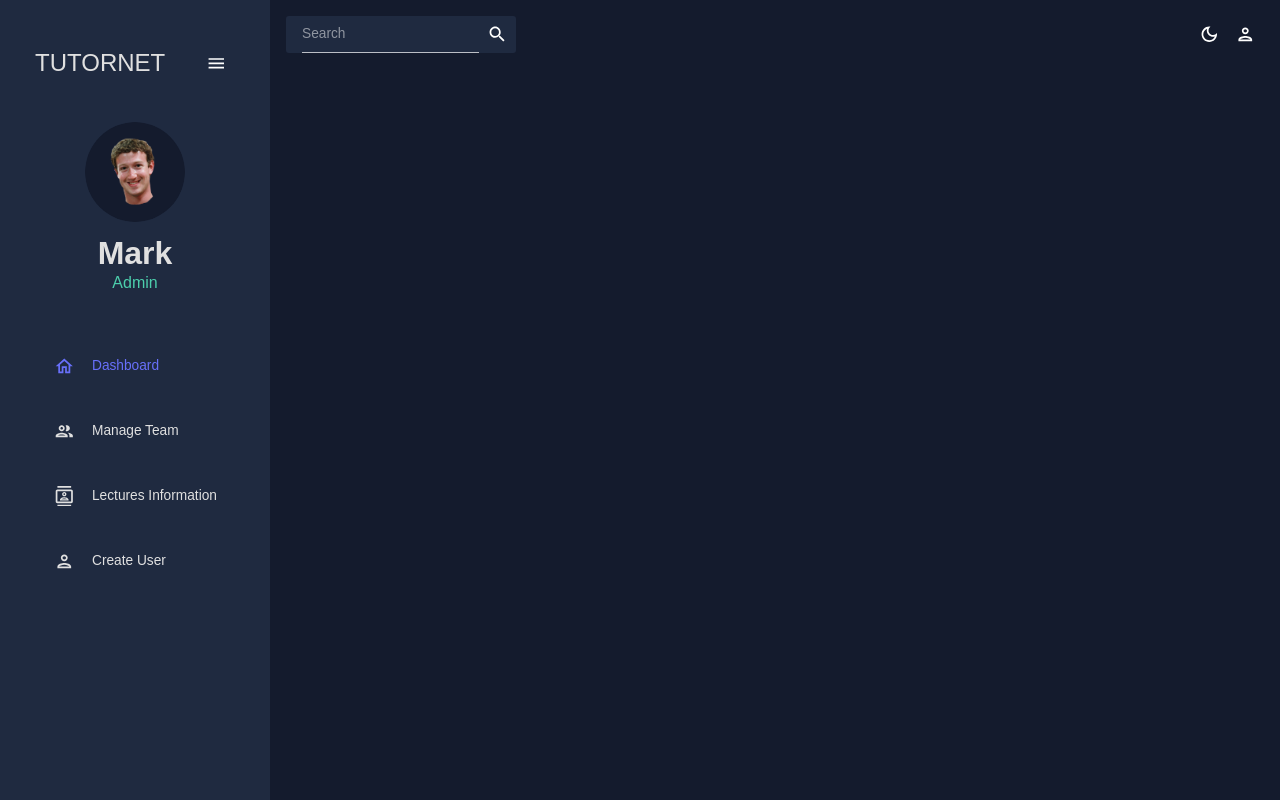
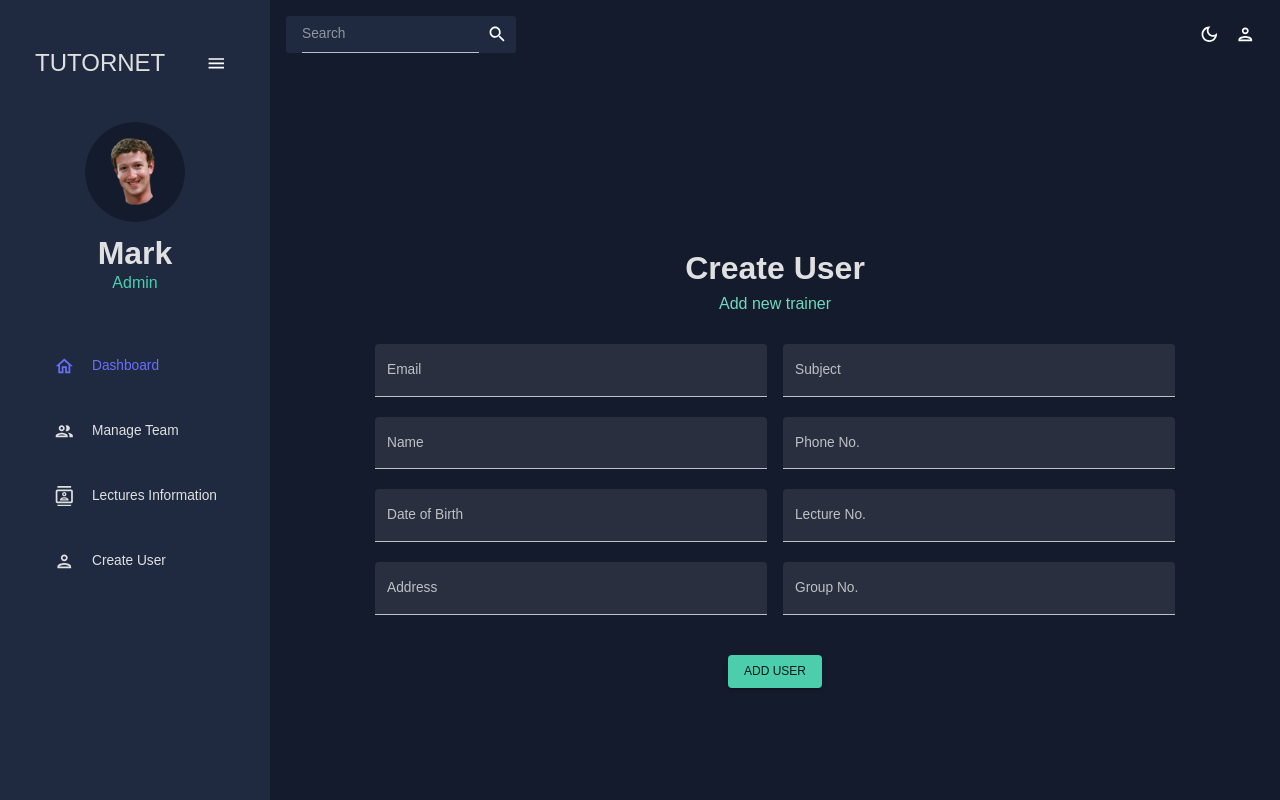
Before and after one commit to harmanjot2002/Dashboard, a React (Create React App) app: page /createUser in a window 1280 px wide. Built offline with nearby package versions, Linux system fonts and the light colour scheme.

Commit message:
Updated Dashboard

```diff
--- a/src/App.js
+++ b/src/App.js
@@ -10,6 +10,7 @@ import Form from "./scenes/form";
 import { CssBaseline, ThemeProvider } from "@mui/material";
 import { ColorModeContext, useMode } from "./theme";
 import Login from "./scenes/login";
+import CreateUser from './scenes/createUser'
 
 function App() {
     const [theme, colorMode] = useMode();
@@ -33,8 +34,8 @@ function App() {
                             <Routes>
                                 <Route path="/" element={<Dashboard />} />
                                 <Route path="/team" element={<Team />} />
-                                {/* <Route path="/contacts" element={<Contacts />} /> */}
                                 <Route path="/form" element={<Form />} />
+                                <Route path="/createUser" element={<CreateUser />} />
                             </Routes>
                         </main>
                     </div>
--- /dev/null
+++ b/src/scenes/createUser/index.jsx
@@ -0,0 +1,204 @@
+import React from "react";
+import Header from "../../components/Header";
+import { Divider, TextField, Button, Grid } from "@mui/material";
+import { useFormik } from "formik";
+import * as yup from "yup";
+import { useNavigate } from "react-router-dom";
+
+const CreateUser = () => {
+  const navigate = useNavigate();
+
+  const formik = useFormik({
+    initialValues: {
+      email: "",
+      password: "",
+      name: "",
+      dob: "",
+      address: "",
+      subject: "",
+      phoneNo: "",
+      lectureNo: "",
+      groupNo: "",
+    },
+    validationSchema: yup.object({
+      email: yup.string().email("Invalid email address").required("Required"),
+      password: yup.string().required("Required"),
+      name: yup.string().required("Required"),
+      dob: yup.string().required("Required"),
+      address: yup.string().required("Required"),
+      subject: yup.string().required("Required"),
+      phoneNo: yup.string().required("Required"),
+      lectureNo: yup.string().required("Required"),
+      groupNo: yup.string().required("Required"),
+    }),
+    onSubmit: (values) => {
+      console.log(values);
+      navigate("/");
+    },
+  });
+
+  return (
+    <div className="flex flex-col min-h-screen justify-center items-center">
+      <div className="flex justify-center items-center flex-col w-[800px]">
+        <div className="flex justify-center items-center">
+          <Header
+            title="Create User"
+            subtitle="Add new trainer"
+            className={"flex flex-col justify-center items-center"}
+          />
+          <Divider />
+        </div>
+        <form
+          onSubmit={formik.handleSubmit}
+          action=""
+          className="w-full flex flex-col gap-5"
+        >
+          <Grid container spacing={2}>
+            <Grid item xs={6}>
+              <div className="mb-5">
+                <TextField
+                  fullWidth
+                  variant="filled"
+                  type="text"
+                  label="Email"
+                  id="email"
+                  onBlur={formik.handleBlur}
+                  onChange={formik.handleChange}
+                  value={formik.values.email}
+                  name="email"
+                  error={!!formik.touched.email && !!formik.errors.email}
+                  helperText={formik.touched.email && formik.errors.email}
+                />
+              </div>
+
+              <div className="mb-5">
+                <TextField
+                  fullWidth
+                  variant="filled"
+                  type="text"
+                  label="Name"
+                  id="name"
+                  onBlur={formik.handleBlur}
+                  onChange={formik.handleChange}
+                  value={formik.values.name}
+                  name="name"
+                  error={!!formik.touched.name && !!formik.errors.name}
+                  helperText={formik.touched.name && formik.errors.name}
+                />
+              </div>
+
+              <div className="mb-5">
+                <TextField
+                  fullWidth
+                  variant="filled"
+                  type="text"
+                  label="Date of Birth"
+                  id="dob"
+                  onBlur={formik.handleBlur}
+                  onChange={formik.handleChange}
+                  value={formik.values.dob}
+                  name="dob"
+                  error={!!formik.touched.dob && !!formik.errors.dob}
+                  helperText={formik.touched.dob && formik.errors.dob}
+                />
+              </div>
+
+              <div className="mb-5">
+                <TextField
+                  fullWidth
+                  variant="filled"
+                  type="text"
+                  label="Address"
+                  id="address"
+                  onBlur={formik.handleBlur}
+                  onChange={formik.handleChange}
+                  value={formik.values.address}
+                  name="address"
+                  error={!!formik.touched.address && !!formik.errors.address}
+                  helperText={formik.touched.address && formik.errors.address}
+                />
+              </div>
+            </Grid>
+            <Grid item xs={6}>
+              <div className="mb-5">
+                <TextField
+                  fullWidth
+                  variant="filled"
+                  type="text"
+                  label="Subject"
+                  id="subject"
+                  onBlur={formik.handleBlur}
+                  onChange={formik.handleChange}
+                  value={formik.values.subject}
+                  name="subject"
+                  error={!!formik.touched.subject && !!formik.errors.subject}
+                  helperText={formik.touched.subject && formik.errors.subject}
+                />
+              </div>
+
+              <div className="mb-5">
+                <TextField
+                  fullWidth
+                  variant="filled"
+                  type="text"
+                  label="Phone No."
+                  id="phoneNo"
+                  onBlur={formik.handleBlur}
+                  onChange={formik.handleChange}
+                  value={formik.values.phoneNo}
+                  name="phoneNo"
+                  error={!!formik.touched.phoneNo && !!formik.errors.phoneNo}
+                  helperText={formik.touched.phoneNo && formik.errors.phoneNo}
+                />
+              </div>
+
+              <div className="mb-5">
+                <TextField
+                  fullWidth
+                  variant="filled"
+                  type="text"
+                  label="Lecture No."
+                  id="lectureNo"
+                  onBlur={formik.handleBlur}
+                  onChange={formik.handleChange}
+                  value={formik.values.lectureNo}
+                  name="lectureNo"
+                  error={!!formik.touched.lectureNo && !!formik.errors.lectureNo}
+                  helperText={formik.touched.lectureNo && formik.errors.lectureNo}
+                />
+              </div>
+
+              <div className="mb-5">
+                <TextField
+                  fullWidth
+                  variant="filled"
+                  type="text"
+                  label="Group No."
+                  id="groupNo"
+                  onBlur={formik.handleBlur}
+                  onChange={formik.handleChange}
+                  value={formik.values.groupNo}
+                  name="groupNo"
+                  error={!!formik.touched.groupNo && !!formik.errors.groupNo}
+                  helperText={formik.touched.groupNo && formik.errors.groupNo}
+                />
+              </div>
+            </Grid>
+          </Grid>
+
+          <div
+            display="flex"
+            mt="20px"
+            className="flex justify-center items-center"
+          >
+            <Button type="submit" color="secondary" variant="contained">
+              Add User
+            </Button>
+          </div>
+        </form>
+      </div>
+    </div>
+  );
+};
+
+export default CreateUser;
--- a/src/scenes/login/index.jsx
+++ b/src/scenes/login/index.jsx
@@ -1,6 +1,6 @@
 import React, { useState } from "react";
 import Header from "../../components/Header";
-import { Divider, TextField } from "@mui/material";
+import { Divider, TextField, Button} from "@mui/material";
 import { useFormik } from "formik";
 import * as yup from "yup";
 import { useNavigate } from "react-router-dom";
@@ -86,7 +86,11 @@ const Login = () => {
                             formik.touched.password && formik.errors.password
                         }
                     />
-                    <button type="submit">Login</button>
+                    <div display="flex" mt="20px" className="flex justify-center items-center">
+                        <Button type="submit" color="secondary" variant="contained">
+                            Login
+                        </Button>
+                    </div>
                 </form>
             </div>
         </div>
```
